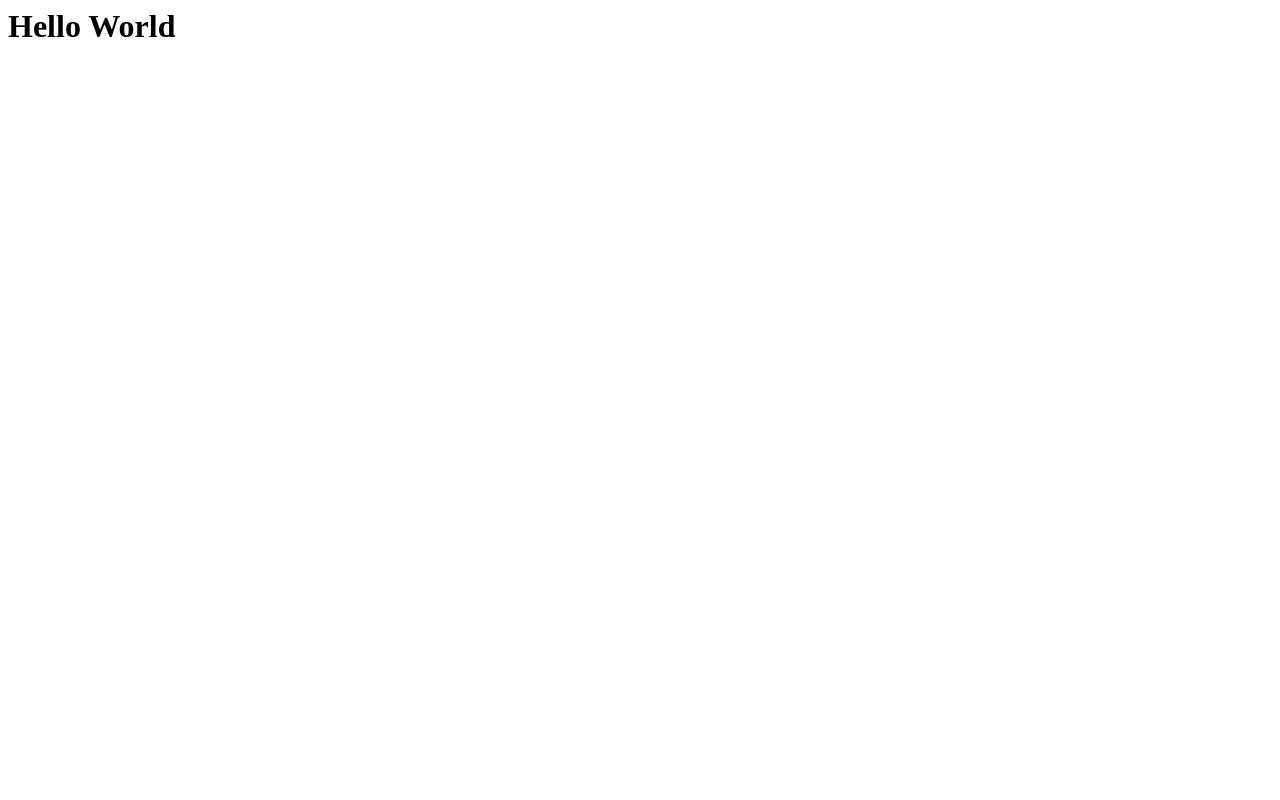
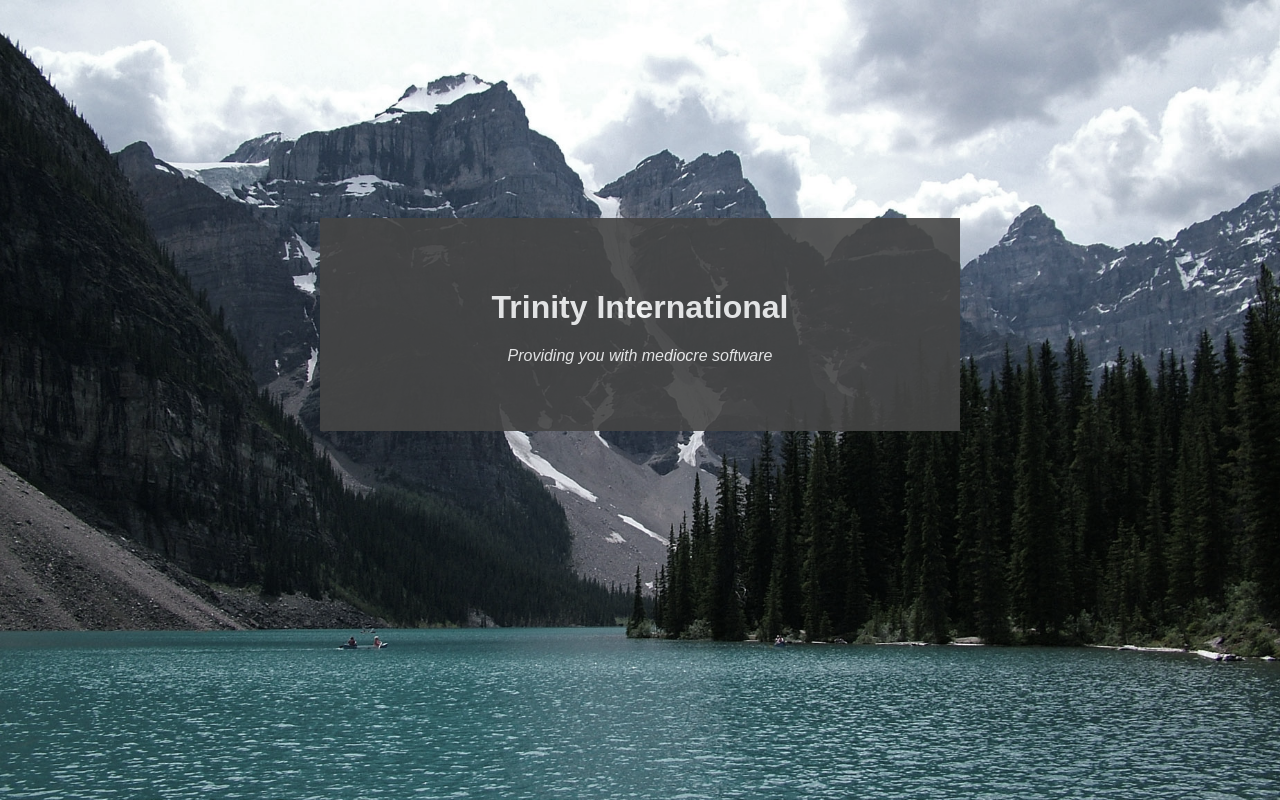
Before and after one commit to trinity-int/trinity-int.github.io, a plain HTML site: page index.html in a window 1280 px wide. Drawn offline with Linux system fonts and the light colour scheme.

Commit message:
added files

```diff
--- a/index.html
+++ b/index.html
@@ -1,12 +1,15 @@
 <html>
     <head>
         <title>Trinity International</title>
+
+        <link rel="stylesheet" type="text/css" href="./styles.css"/>
     </head>
 
     <body>
         <div id="background">
             <div id="main">
-                <h1>Hello World</h1>
+                <h1>Trinity International</h1>
+                <p><i>Providing you with mediocre software</i></p>
             </div>
         </div>
     </body>
--- /dev/null
+++ b/styles.css
@@ -0,0 +1,31 @@
+body {
+    text-align: center;
+    font-family: arial;
+}
+
+#background {
+    position: fixed;
+    top: 0;
+    left: 0;
+    width: 100%;
+    height: 100%;
+    background-image: url('images/mountains.jpg');
+    background-repeat: no-repeat;
+    background-position-x: center;
+    background-size: cover;
+    -webkit-filter: grayscale(50%);
+    filter: grayscale(50%);
+}
+
+#main {
+    background-color: #444444;
+    color: whitesmoke;
+
+    width: 50%;
+    float: none;
+    margin: 17% auto;
+    padding-top: 50px;
+    padding-bottom: 50px;
+    -webkit-filter: opacity(90%);
+    filter: opacity(90%);
+}
```
Also changed, not shown: images/mountains.jpg (added).
